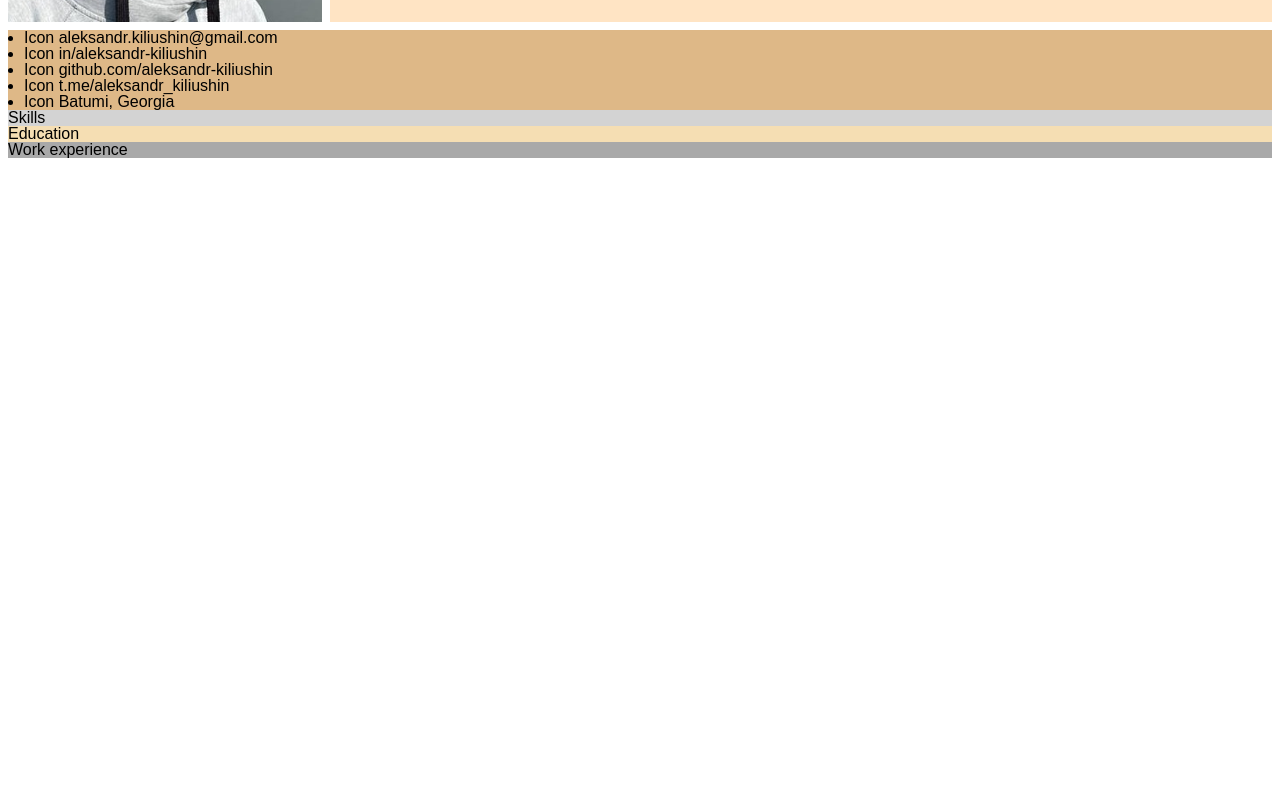
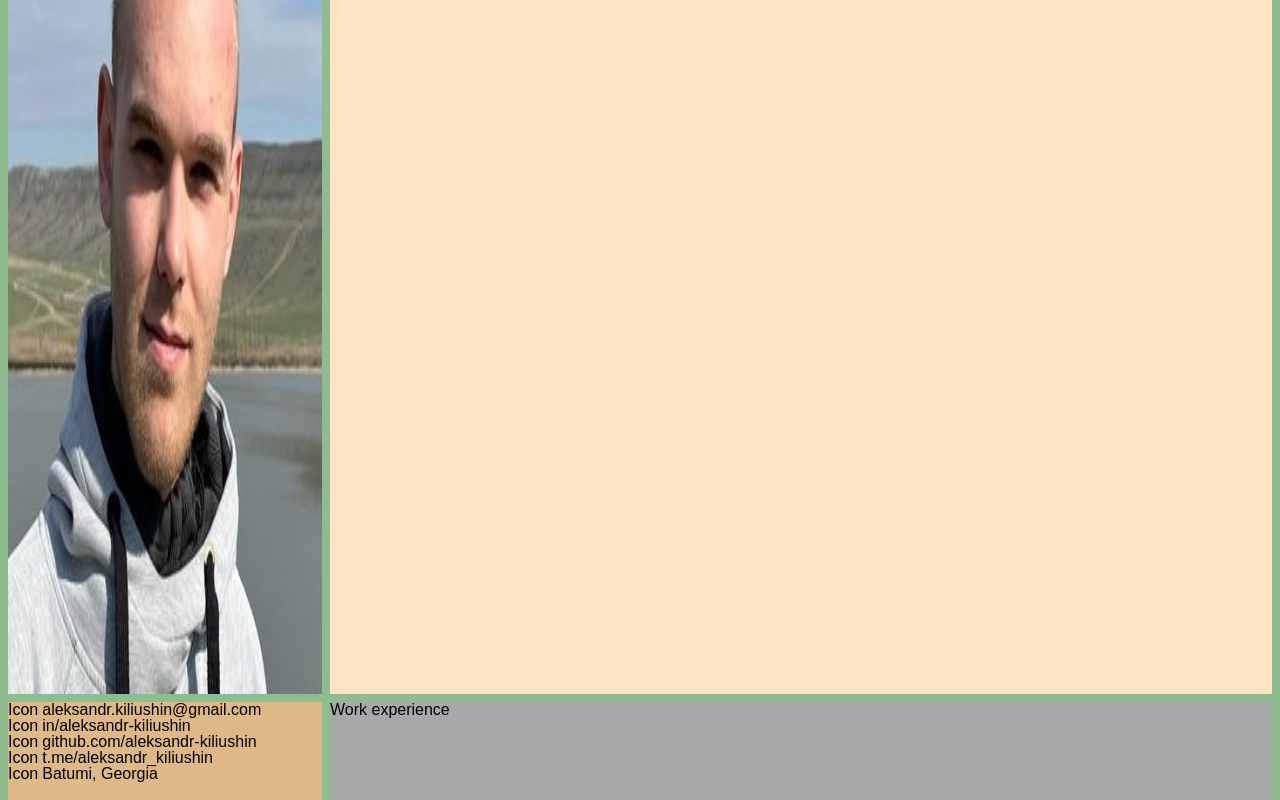
Before and after one commit to aleksandr-kiliushin/cv, a Next.js app: page / in a window 1280 px wide. Shown: the part 300-1100 px from the top of the page. Before the commit the page ends 800 px from the top, so only its background shows below. Built offline with nearby package versions, Linux system fonts and the light colour scheme.

Commit message:
Set spect ratio A4 paper

```diff
--- a/src/app/page.module.css
+++ b/src/app/page.module.css
@@ -1,7 +1,13 @@
 .cv {
   display: grid;
-  row-gap: 0.8rem;
+  grid-template-areas:
+    "profilePhoto                       summarySection       "
+    "contactsSkillsAndEducationSections workExperienceSection";
+  grid-template-columns: 1fr 3fr;
+  gap: 0.8rem;
   padding: 0.8rem;
+  aspect-ratio: 210 / 297;
+  background-color: darkseagreen;
 }
 
 .header {
@@ -11,18 +17,31 @@
 }
 
 .profilePhoto {
+  grid-area: profilePhoto;
   width: 100%;
   height: 100%;
 }
 
-.summary {
+.summarySection {
+  grid-area: summarySection;
   background-color: bisque;
+}
+
+.contactsSkillsAndEducationSections {
+  grid-area: contactsSkillsAndEducationSections;
+  display: grid;
+  row-gap: 0.8rem;
 }
 
 .contactsSection {
   background-color: burlywood;
-  /* background-color: var(--primary-main); */
-  /* color: white; */
+}
+
+.contact {
+  display: grid;
+  grid-auto-flow: column;
+  justify-content: start;
+  column-gap: 0.4rem;
 }
 
 .educationSection {
@@ -34,5 +53,6 @@
 }
 
 .workExperienceSection {
+  grid-area: workExperienceSection;
   background-color: darkgray;
 }
--- a/src/app/page.tsx
+++ b/src/app/page.tsx
@@ -7,9 +7,8 @@ import portrait from "./portrait.webp"
 const Cv: FC = () => {
   return (
     <div className={classes.cv}>
-      <header className={classes.header}>
       <Image alt="portrait" className={classes.profilePhoto} src={portrait} />
-        <div className={classes.summary}>
+      <div className={classes.summarySection}>
         <h1>Aleksandr Kiliushin</h1>
         <p>Frontend developer (React)</p>
         <p>
@@ -17,38 +16,48 @@ const Cv: FC = () => {
           exercitationem sequi iste! Tempore cum, optio error, ab quod quae fugit saepe asperiores, repellat officiis
           quas fuga neque! Aspernatur, voluptatem suscipit. Cum, tempora perferendis dolorem numquam facilis quasi
           adipisci doloribus a saepe debitis minus, dignissimos beatae quo accusamus, quae recusandae velit alias ex
-            itaque quod neque possimus dicta obcaecati! Asperiores rem neque temporibus nisi aspernatur quos debitis
-            modi facilis pariatur cumque deleniti perspiciatis, eum aperiam officiis maxime numquam est accusamus non
-            earum vero itaque fuga. Voluptatum, dolore qui quo repudiandae minus earum dignissimos harum fugit sunt.
+          itaque quod neque possimus dicta obcaecati! Asperiores rem neque temporibus nisi aspernatur quos debitis modi
+          facilis pariatur cumque deleniti perspiciatis, eum aperiam officiis maxime numquam est accusamus non earum
+          vero itaque fuga. Voluptatum, dolore qui quo repudiandae minus earum dignissimos harum fugit sunt.
         </p>
       </div>
-      </header>
-      <div>
-        <div>
+      <div className={classes.contactsSkillsAndEducationSections}>
         <div className={classes.contactsSection}>
-            <ul>
-              <li>
-                Icon <a href="mailto:aleksandr.kiliushin@gmail.com">aleksandr.kiliushin@gmail.com</a>
-              </li>
-              <li>
-                Icon <a href="https://www.linkedin.com/in/aleksandr-kiliushin">in/aleksandr-kiliushin</a>
-              </li>
-              <li>
-                Icon <a href="https://github.com/aleksandr-kiliushin">github.com/aleksandr-kiliushin</a>
-              </li>
-              <li>
-                Icon <a href="https://t.me/aleksandr_kiliushin">t.me/aleksandr_kiliushin</a>
-              </li>
-              <li>
-                Icon <a href="https://www.google.com/maps/place/Batumi/">Batumi, Georgia</a>
-              </li>
-            </ul>
+          <a className={classes.contact} href="mailto:aleksandr.kiliushin@gmail.com" rel="noreferrer" target="_blank">
+            <span>Icon</span>
+            aleksandr.kiliushin@gmail.com
+          </a>
+          <a
+            className={classes.contact}
+            href="https://www.linkedin.com/in/aleksandr-kiliushin"
+            rel="noreferrer"
+            target="_blank"
+          >
+            <span>Icon</span>
+            in/aleksandr-kiliushin
+          </a>
+          <a className={classes.contact} href="https://github.com/aleksandr-kiliushin" rel="noreferrer" target="_blank">
+            <span>Icon</span>
+            github.com/aleksandr-kiliushin
+          </a>
+          <a className={classes.contact} href="https://t.me/aleksandr_kiliushin" rel="noreferrer" target="_blank">
+            <span>Icon</span>
+            t.me/aleksandr_kiliushin
+          </a>
+          <a
+            className={classes.contact}
+            href="https://www.google.com/maps/place/Batumi"
+            rel="noreferrer"
+            target="_blank"
+          >
+            <span>Icon</span>
+            Batumi, Georgia
+          </a>
         </div>
-          <div className={classes.skillsSection}>Skills</div>
-          <div className={classes.educationSection}>Education</div>
-          <div className={classes.workExperienceSection}>Work experience</div>
+        <section className={classes.skillsSection}>Skills</section>
+        <section className={classes.educationSection}>Education</section>
       </div>
-      </div>
+      <section className={classes.workExperienceSection}>Work experience</section>
     </div>
   )
 }
```
Lines whose indentation alone changed are shown as unchanged.
